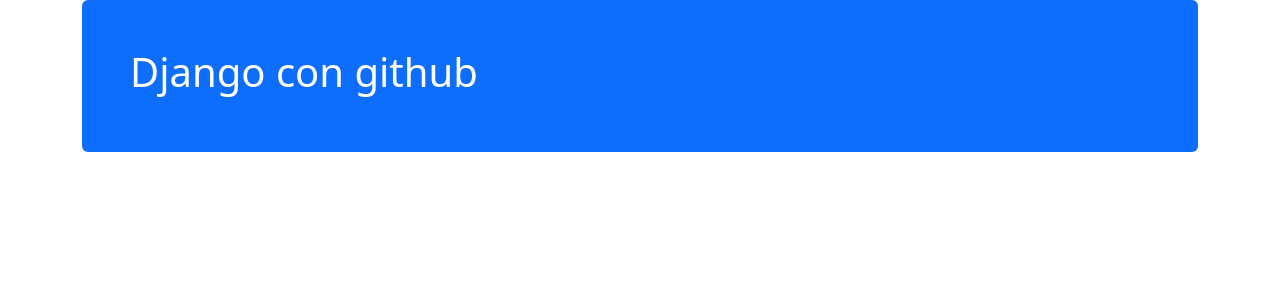
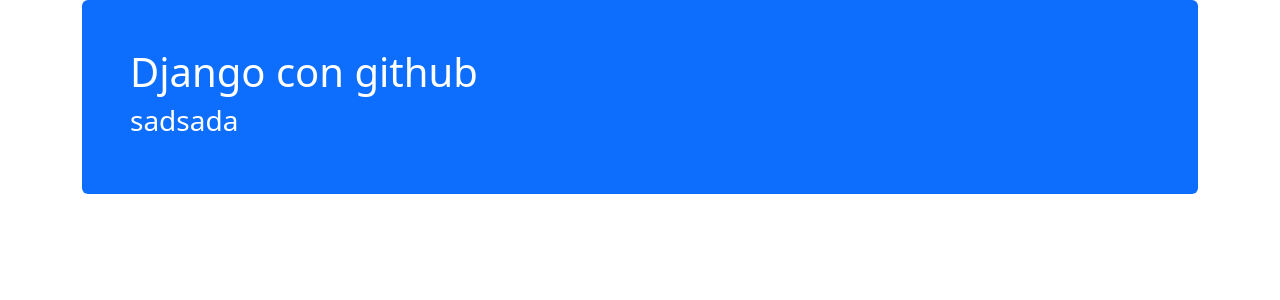
Before and after one commit to profealejandroduoc/proyectoGHY2024, a Django app: page / in a window 1280 px wide. Shown: the part 56-356 px from the top of the page. Run offline with Django 5.2, Linux system fonts and the light colour scheme.

Commit message:
fixes #5, listo

```diff
--- a/aplicacion/templates/index.html
+++ b/aplicacion/templates/index.html
@@ -34,7 +34,7 @@
     <div class="container">
         <div class=" p-5 bg-primary text-white rounded">
             <h1>Django con github</h1>
-
+            <h3>sadsada</h3>
           </div>
 
     </div>
```
